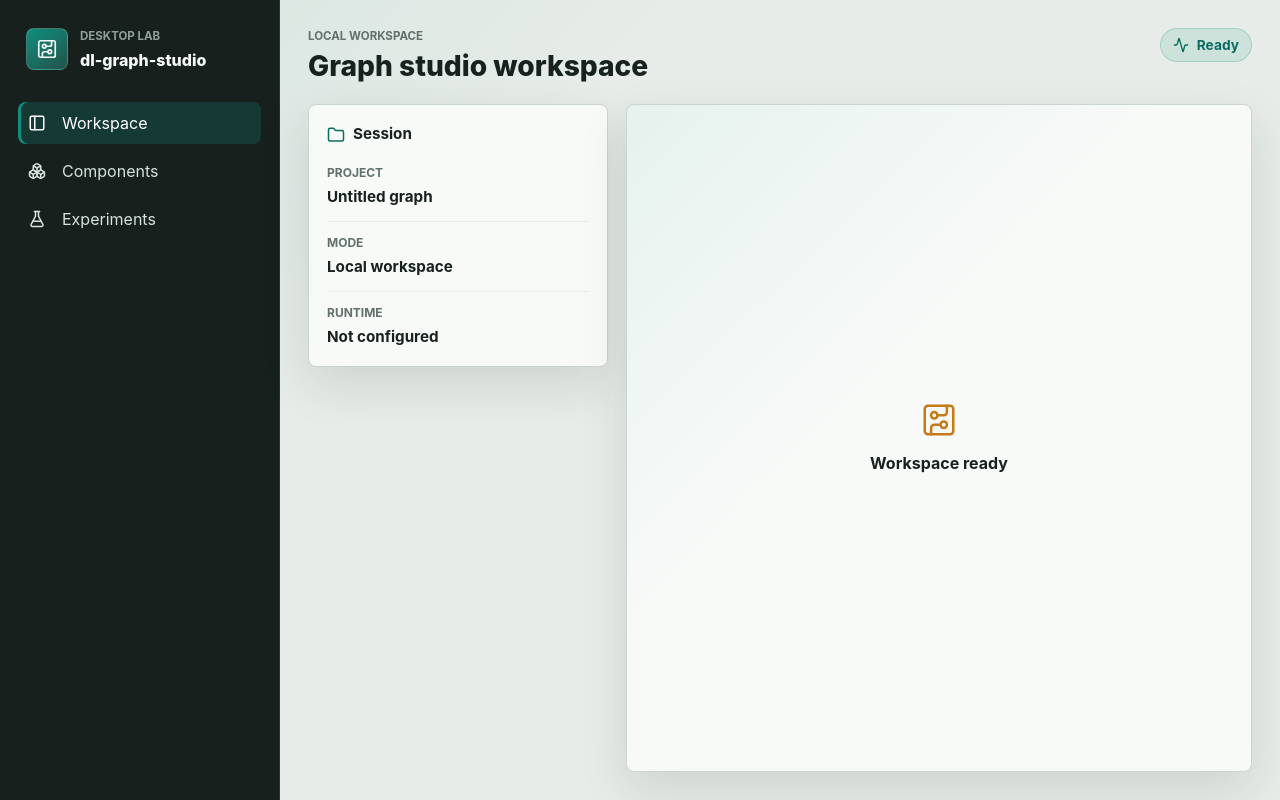
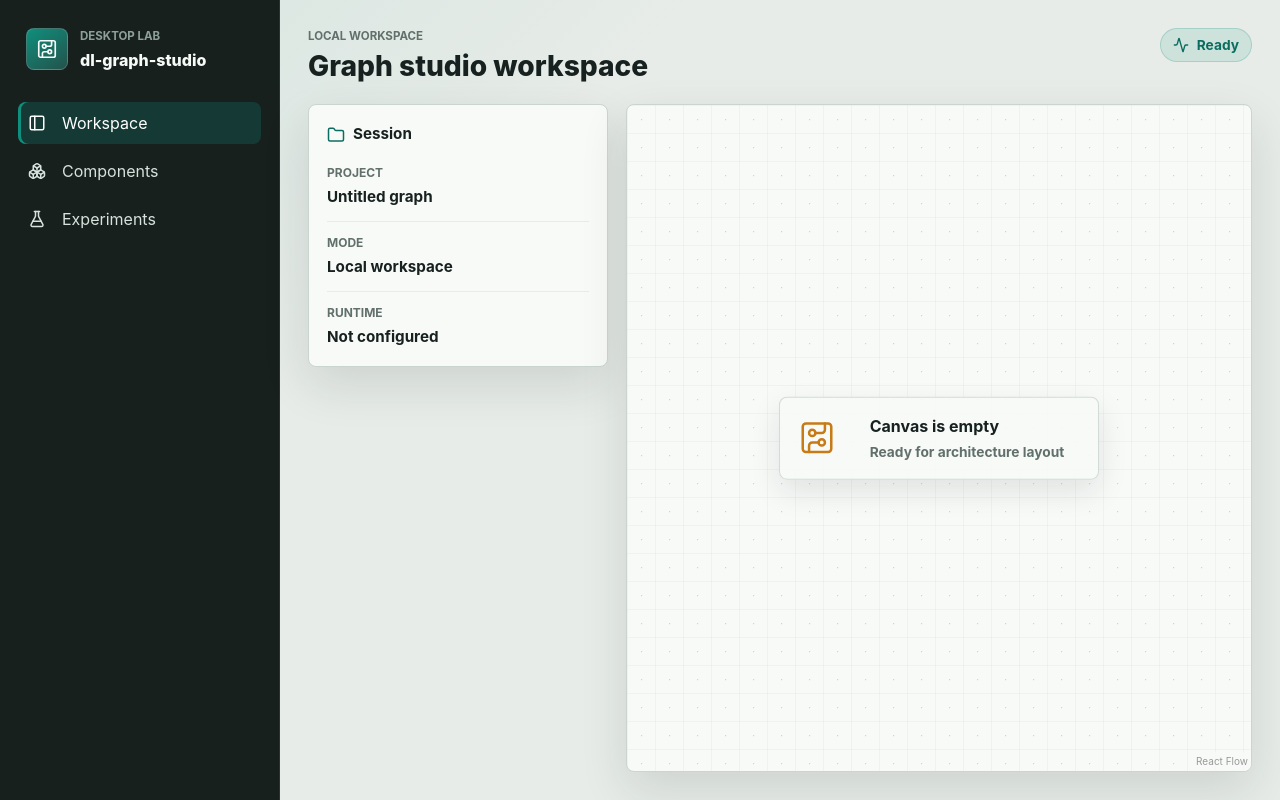
Before and after one commit to DoMo-98/dl-graph-studio, a React (Vite) app: page / in a window 1280 px wide. Built offline with nearby package versions, Linux system fonts and the light colour scheme.

Commit message:
Add basic graph canvas

```diff
--- a/src/App.tsx
+++ b/src/App.tsx
@@ -6,12 +6,19 @@ import {
   Folder,
   PanelLeft,
 } from "lucide-react";
+import { Background, ReactFlow } from "@xyflow/react";
+import type { Edge, Node } from "@xyflow/react";
+
+import "@xyflow/react/dist/style.css";
 
 const workspaceItems = [
   { label: "Project", value: "Untitled graph" },
   { label: "Mode", value: "Local workspace" },
   { label: "Runtime", value: "Not configured" },
 ];
+
+const canvasNodes: Node[] = [];
+const canvasEdges: Edge[] = [];
 
 export function App() {
   return (
@@ -71,12 +78,30 @@ export function App() {
             </dl>
           </div>
 
-          <div className="workspace-preview" aria-label="Workspace status">
-            <div className="preview-empty-state">
+          <section className="graph-canvas" aria-label="Graph canvas">
+            <ReactFlow
+              nodes={canvasNodes}
+              edges={canvasEdges}
+              nodesDraggable={false}
+              nodesConnectable={false}
+              elementsSelectable={false}
+              panOnDrag={false}
+              zoomOnScroll={false}
+              zoomOnPinch={false}
+              zoomOnDoubleClick={false}
+              preventScrolling={false}
+            >
+              <Background color="#c2d0ca" gap={28} size={1.25} />
+            </ReactFlow>
+
+            <div className="canvas-empty-state">
               <CircuitBoard size={38} strokeWidth={1.6} aria-hidden="true" />
-              <p>Workspace ready</p>
+              <div>
+                <p>Canvas is empty</p>
+                <span>Ready for architecture layout</span>
+              </div>
             </div>
-          </div>
+          </section>
         </section>
       </main>
     </div>
--- a/src/styles.css
+++ b/src/styles.css
@@ -194,7 +194,7 @@ h3 {
 }
 
 .workspace-panel,
-.workspace-preview {
+.graph-canvas {
   background: var(--surface);
   border: 1px solid var(--border);
   border-radius: 8px;
@@ -246,34 +246,65 @@ h3 {
   font-weight: 650;
 }
 
-.workspace-preview {
+.graph-canvas {
   position: relative;
   min-height: min(58vh, 620px);
   overflow: hidden;
   background:
-    linear-gradient(135deg, rgb(15 143 125 / 8%), transparent 42%),
-    var(--surface);
+    linear-gradient(90deg, rgb(15 143 125 / 5%) 1px, transparent 1px),
+    linear-gradient(rgb(15 143 125 / 5%) 1px, transparent 1px), var(--surface);
+  background-size: 28px 28px;
 }
 
-.preview-empty-state {
+.graph-canvas .react-flow {
   position: absolute;
   inset: 0;
-  display: grid;
-  place-content: center;
-  justify-items: center;
-  gap: 12px;
+  background: transparent;
+}
+
+.graph-canvas .react-flow__attribution {
+  background: rgb(248 250 248 / 82%);
   color: var(--ink-muted);
 }
 
-.preview-empty-state svg {
+.canvas-empty-state {
+  position: absolute;
+  left: 50%;
+  top: 50%;
+  z-index: 1;
+  display: grid;
+  min-width: min(320px, calc(100% - 48px));
+  transform: translate(-50%, -50%);
+  grid-template-columns: 42px minmax(0, 1fr);
+  align-items: center;
+  justify-items: center;
+  gap: 14px;
+  padding: 16px;
+  color: var(--ink-muted);
+  background: rgb(248 250 248 / 88%);
+  border: 1px solid rgb(203 213 208 / 82%);
+  border-radius: 8px;
+  box-shadow: 0 12px 30px rgb(23 33 31 / 10%);
+  pointer-events: none;
+}
+
+.canvas-empty-state svg {
   color: var(--signal);
 }
 
-.preview-empty-state p {
+.canvas-empty-state p {
   margin-bottom: 0;
   color: var(--ink);
   font-size: 1rem;
   font-weight: 730;
+}
+
+.canvas-empty-state span {
+  display: block;
+  margin-top: 4px;
+  color: var(--ink-muted);
+  font-size: 0.86rem;
+  font-weight: 650;
 }
 
 @media (max-width: 820px) {
@@ -315,7 +346,12 @@ h3 {
     display: grid;
   }
 
-  .workspace-preview {
+  .graph-canvas {
     min-height: 360px;
   }
+
+  .canvas-empty-state {
+    grid-template-columns: 1fr;
+    text-align: center;
+  }
 }
--- a/src/test/setup.ts
+++ b/src/test/setup.ts
@@ -1 +1,9 @@
 import "@testing-library/jest-dom/vitest";
+
+if (!globalThis.ResizeObserver) {
+  globalThis.ResizeObserver = class ResizeObserver {
+    observe() {}
+    unobserve() {}
+    disconnect() {}
+  };
+}
```
Also changed, not shown: 1 other file (tests, documents, lock files or other folders).
